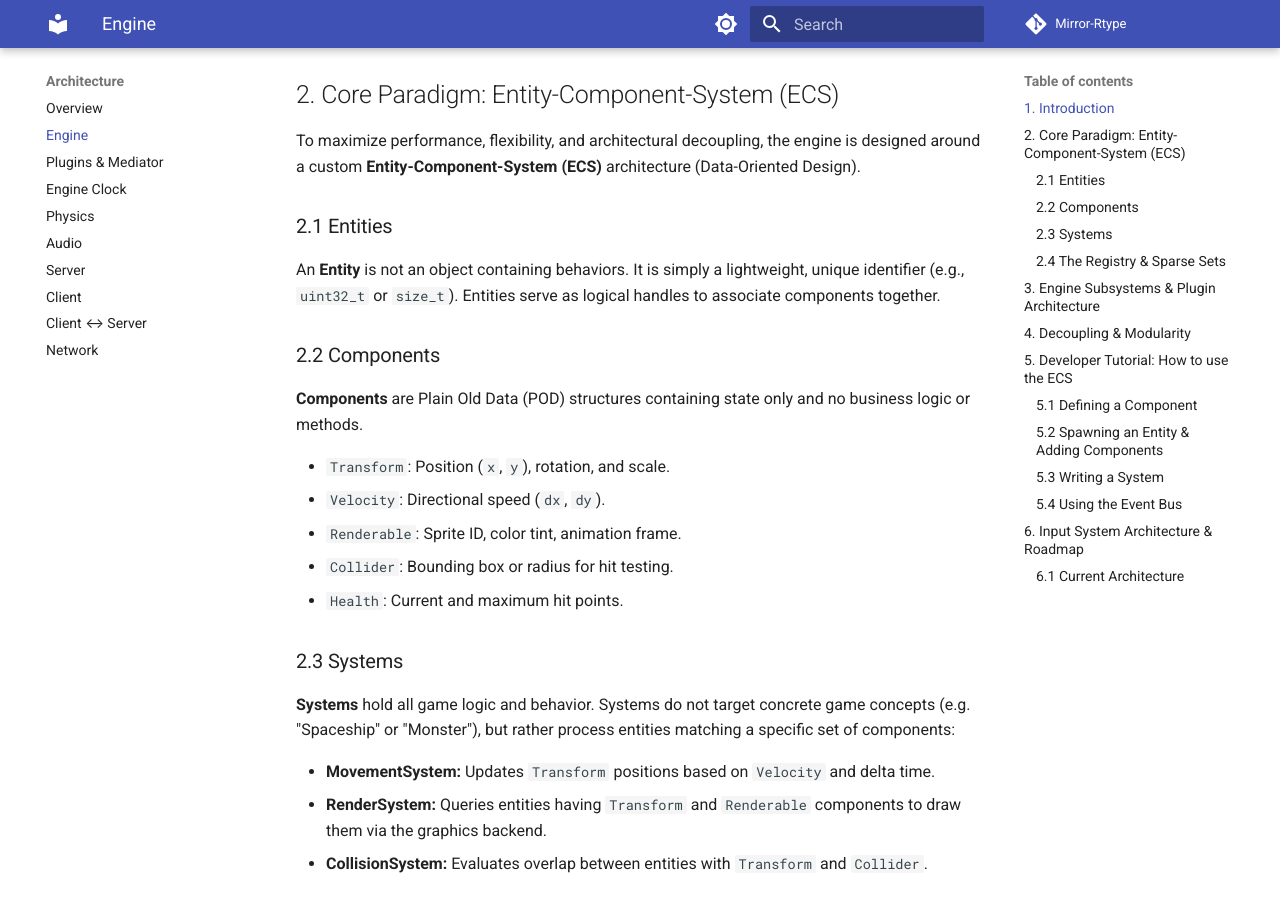
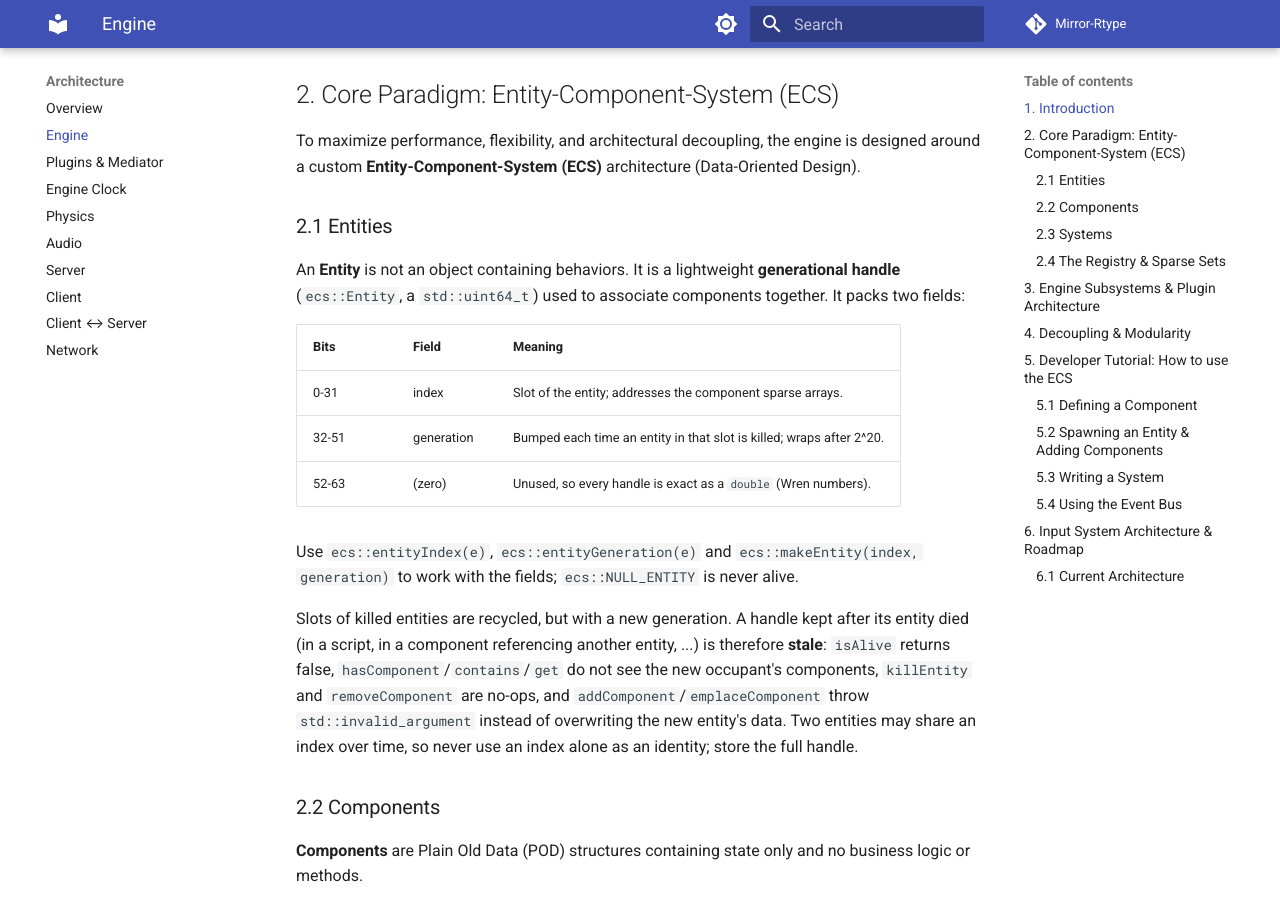
Before and after one commit to Matt4401/Mirror-Rtype, an MkDocs documentation site: the page built from docs/architecture/engine.md, in a window 1280 px wide and 900 px high, scrolled down 344 px. Built offline with MkDocs 1.6.1 and Material for MkDocs 9.7.7, drawn with Linux system fonts in a browser that asks for light colours; comment, search, counter and statistics services are not loaded.

Commit message:
feat(docs): enhance entity description with generational handle details

```diff
--- a/docs/architecture/engine.md
+++ b/docs/architecture/engine.md
@@ -10,7 +10,17 @@ To maximize performance, flexibility, and architectural decoupling, the engine i
 
 ### 2.1 Entities
 
-An **Entity** is not an object containing behaviors. It is simply a lightweight, unique identifier (e.g., `uint32_t` or `size_t`). Entities serve as logical handles to associate components together.
+An **Entity** is not an object containing behaviors. It is a lightweight **generational handle** (`ecs::Entity`, a `std::uint64_t`) used to associate components together. It packs two fields:
+
+| Bits  | Field      | Meaning                                                                  |
+|-------|------------|--------------------------------------------------------------------------|
+| 0-31  | index      | Slot of the entity; addresses the component sparse arrays.               |
+| 32-51 | generation | Bumped each time an entity in that slot is killed; wraps after 2^20.     |
+| 52-63 | (zero)     | Unused, so every handle is exact as a `double` (Wren numbers).           |
+
+Use `ecs::entityIndex(e)`, `ecs::entityGeneration(e)` and `ecs::makeEntity(index, generation)` to work with the fields; `ecs::NULL_ENTITY` is never alive.
+
+Slots of killed entities are recycled, but with a new generation. A handle kept after its entity died (in a script, in a component referencing another entity, ...) is therefore **stale**: `isAlive` returns false, `hasComponent`/`contains`/`get` do not see the new occupant's components, `killEntity` and `removeComponent` are no-ops, and `addComponent`/`emplaceComponent` throw `std::invalid_argument` instead of overwriting the new entity's data. Two entities may share an index over time, so never use an index alone as an identity; store the full handle.
 
 ### 2.2 Components
 
```
